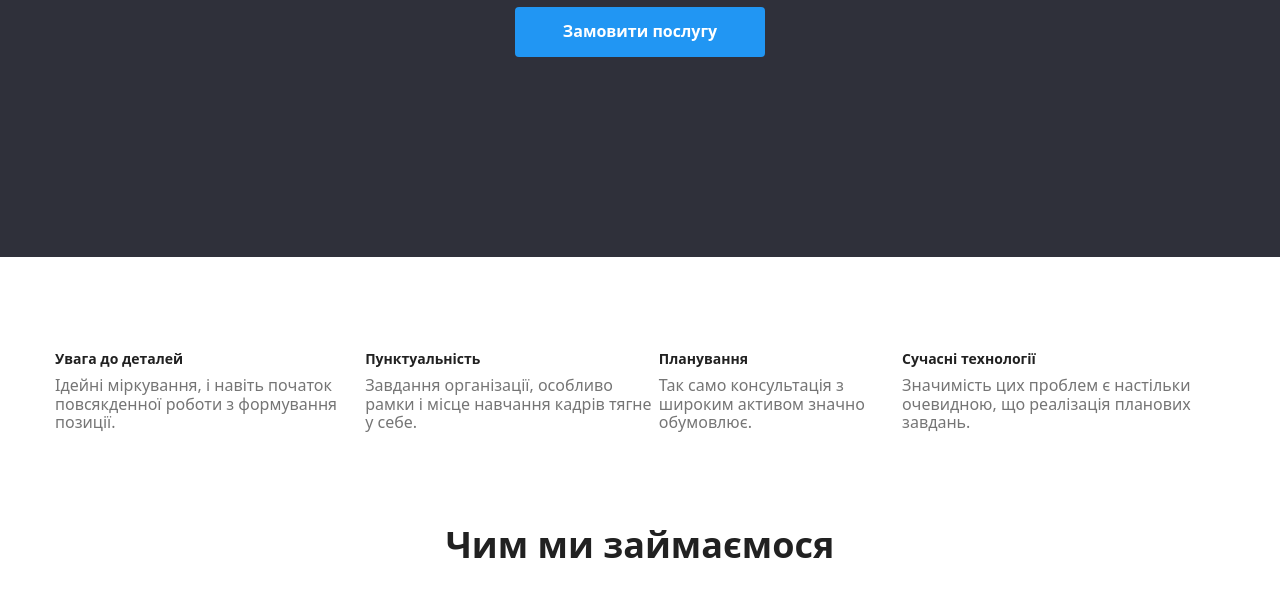
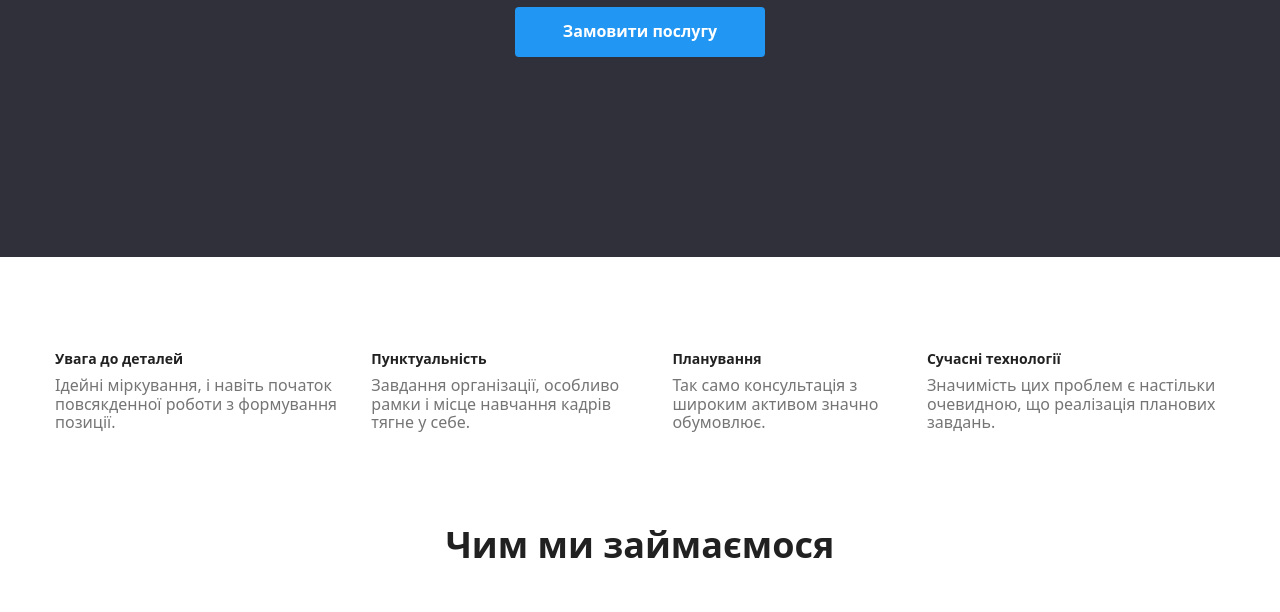
Before and after one commit to khvostatyy/homework3, a plain HTML site: page index.html in a window 1280 px wide. Shown: the part 418-1030 px from the top of the page. Drawn offline with nearby package versions, Linux system fonts and the light colour scheme.

Commit message:
Виправляє помилки

```diff
--- a/css/style.css
+++ b/css/style.css
@@ -181,7 +181,7 @@ body {
     margin-bottom: 0px;
 }
 
-.benefits .benefits-item + .benefits-item{
+.benefits-item + .benefits-item{
     margin-left: 30px;
 }
 
```
